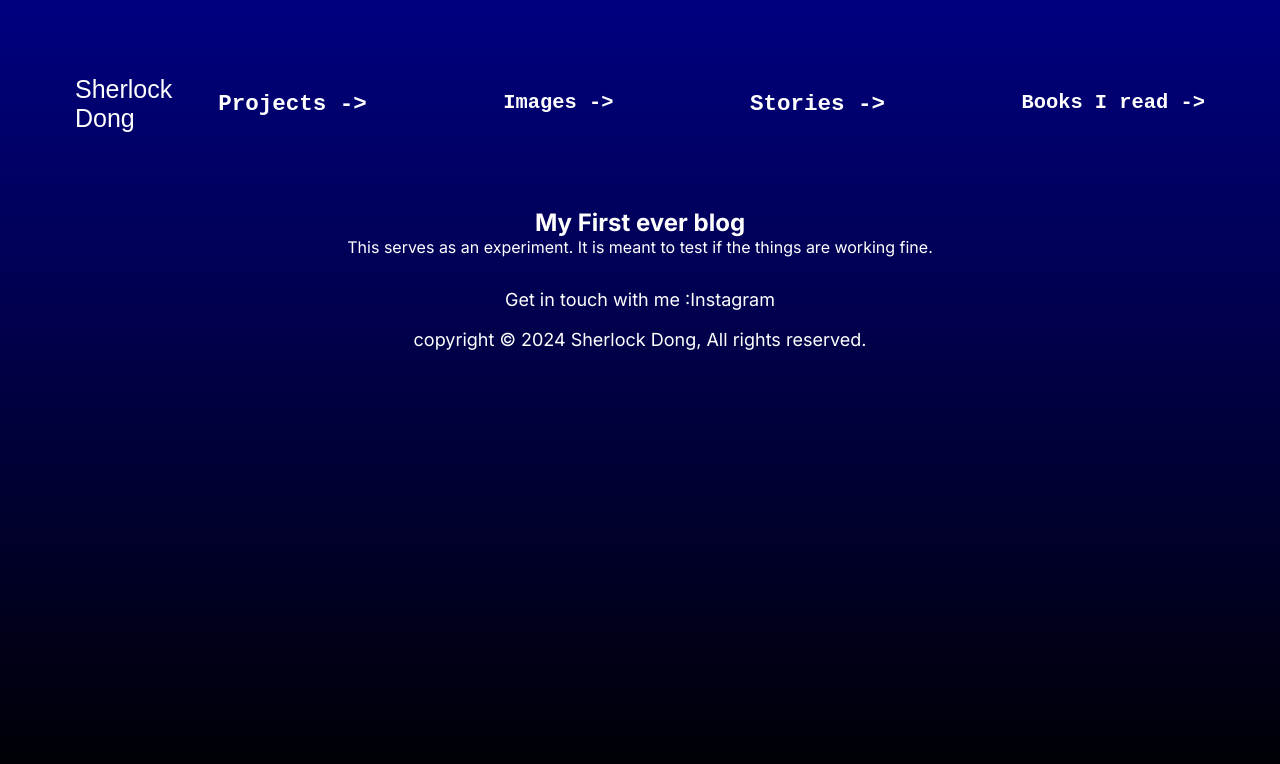
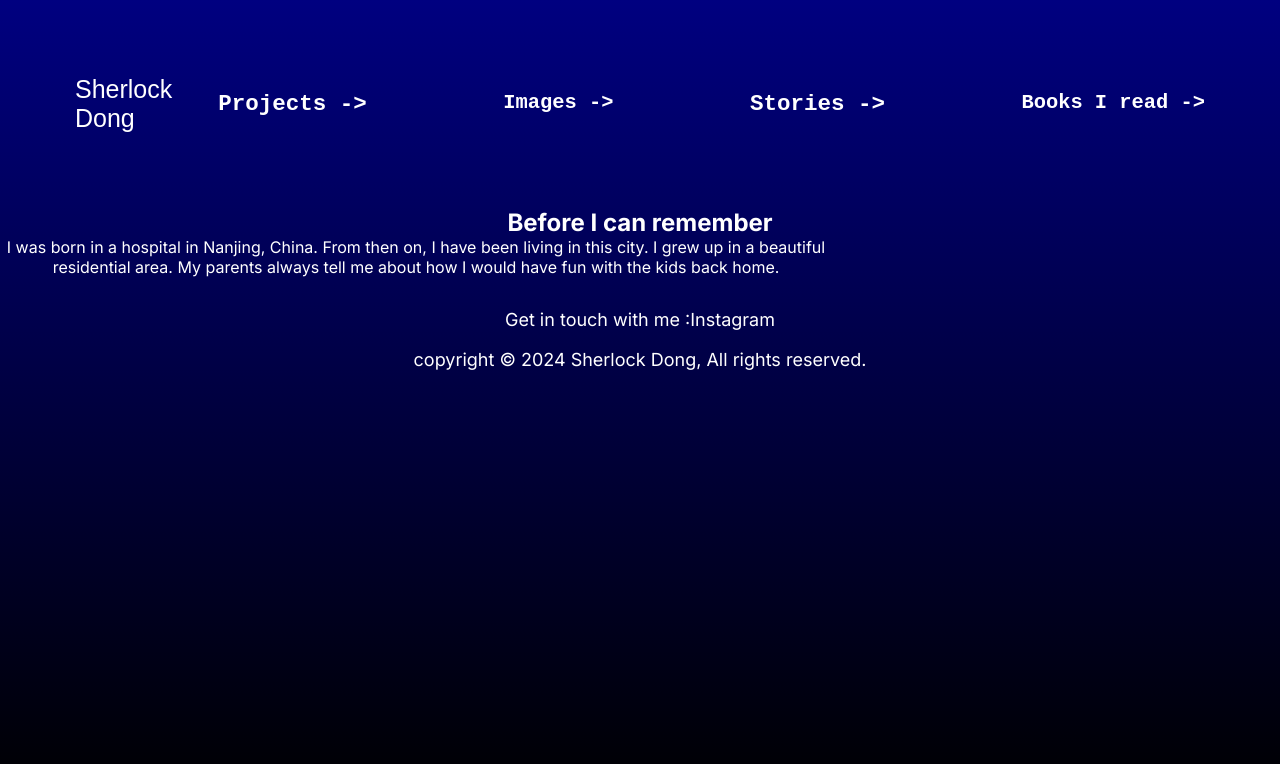
Before and after one commit to sherlockdong/dyk, a Next.js app: page /stories in a window 1280 px wide. Shown: the top 764 px of the page. Built offline with nearby package versions, Linux system fonts and the light colour scheme; a web font is replaced by a local one.

Commit message:
p stories

```diff
--- a/src/app/globals.css
+++ b/src/app/globals.css
@@ -120,3 +120,6 @@ p{
   opacity: 1;
   right: 0;
 }
+#stories{
+  max-width: 65%;
+}
--- a/src/app/stories/blog.js
+++ b/src/app/stories/blog.js
@@ -1,6 +1,6 @@
 export const sculptureList = [{
-    title: 'My First ever blog',
-    content:'This serves as an experiment. It is meant to test if the things are working fine.'
+    title: 'Before I can remember',
+    content:'I was born in a hospital in Nanjing, China. From then on, I have been living in this city. I grew up in a beautiful residential area. My parents always tell me about how I would have fun with the kids back home. '
   }, {
     title: 'My second ever blog',
     content:'angeldfas di maria'
--- a/src/app/stories/page.js
+++ b/src/app/stories/page.js
@@ -23,7 +23,7 @@ export default function Gallery() {
   return (
     <>
       <h2> {sculpture.title}</h2>
-      <p> {sculpture.content}</p>
+      <p id="stories" > {sculpture.content}</p>
       <button id='scul' onClick={handleNextClick}><span>
         Next</span>
       </button>
```
